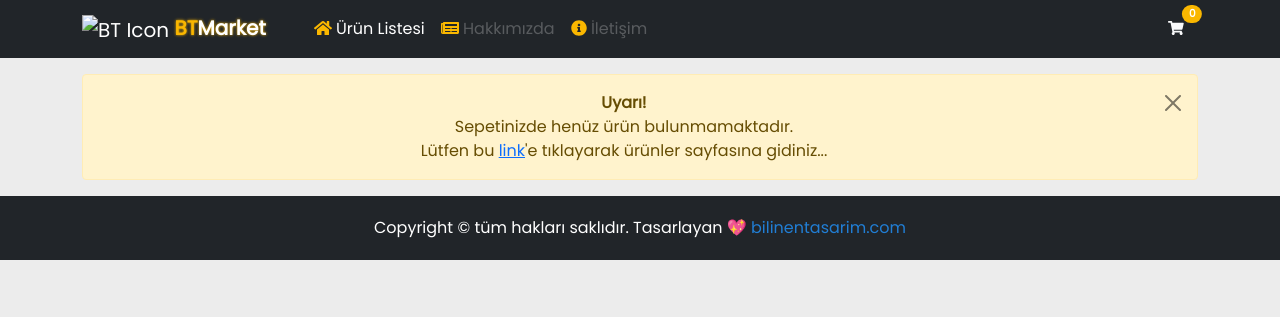
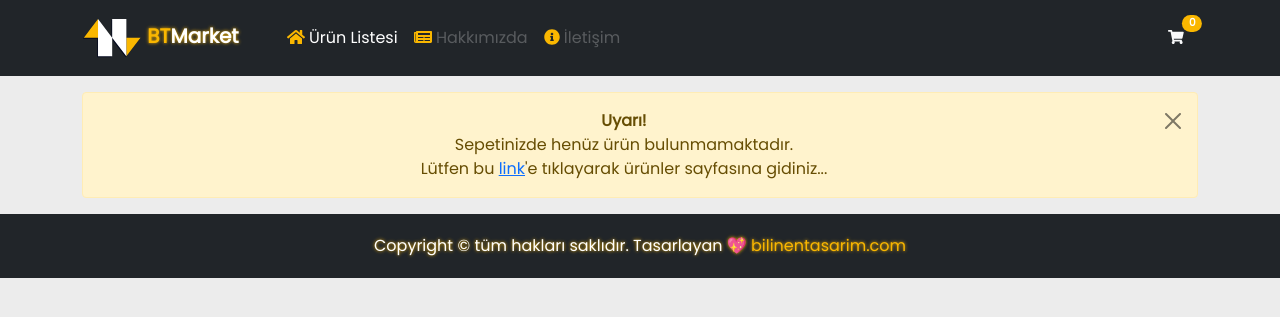
Before and after one commit to erhanurgun/MIX03-php-ile-sepet-uygulamasi, a PHP site: a page that uses cart.php in a window 1280 px wide. Shown: the top 317 px of the page. Run offline with PHP 8.4, Linux system fonts and the light colour scheme; data comes from the database, SQL or seed files in the repository; some libraries are stand-ins or nearby versions.

Commit message:
front-end - ayarlarda değişiklikler yapıldı

```diff
--- /dev/null
+++ b/assets/inc/header-logo.php
@@ -0,0 +1,26 @@
+<svg version="1.1" id="Layer_1" xmlns="http://www.w3.org/2000/svg" xmlns:xlink="http://www.w3.org/1999/xlink" x="0px" y="0px" width="60px" height="50px" viewBox="293.838 0 156.662 109.5" enable-background="new 293.838 0 156.662 109.5" xml:space="preserve">
+    <g id="_x3C_ikon-golge_x3E_">
+        <g id="kesit-sag_1_">
+            <polygon fill="#04091E" points="407.687,105.093 426.189,80.748 444.692,56.404 407.687,56.404 		" />
+        </g>
+        <g id="kesit-orta_1_">
+            <polygon fill="#04091E" points="407.687,105.093 389.184,80.751 370.681,56.408 370.681,105.093 333.674,105.093 333.674,7.727
+			370.638,56.408 370.641,7.724 407.687,7.727 		" />
+        </g>
+        <g id="kesit-sol_1_">
+            <polygon fill="#04091E" points="296.667,56.404 333.674,56.404 333.674,7.726 315.168,32.068 		" />
+        </g>
+    </g>
+    <g id="_x3C_ikon-sari_x3E_">
+        <g id="kesit-sag">
+            <polygon fill="var(--main-color-1)" points="409.66,102.463 428.163,78.117 446.667,53.778 409.66,53.778 		" />
+        </g>
+        <g id="kesit-orta">
+            <polygon fill="#FFFFFF" points="409.66,102.464 391.156,78.117 372.654,53.778 372.654,102.464 335.647,102.464 335.647,5.094
+			372.611,53.778 372.613,5.093 409.66,5.094 		" />
+        </g>
+        <g id="kesit-sol">
+            <polygon fill="var(--main-color-1)" points="298.638,53.778 335.647,53.778 335.647,5.094 317.142,29.437 		" />
+        </g>
+    </g>
+</svg>
--- a/assets/vendors/css/custom.css
+++ b/assets/vendors/css/custom.css
@@ -1,10 +1,22 @@
 @import url("https://fonts.googleapis.com/css2?family=Poppins:wght@400&display=swap");
-
 html,
 body {
   font-family: "Poppins", "Arial", cursive;
   background-color: #ececec;
   text-align: center !important;
+}
+
+/* Scroll Bar */
+::-webkit-scrollbar {
+  width: 8px;
+  background-color: #fff;
+  border-left: 1px solid #ccc;
+}
+::-webkit-scrollbar-thumb {
+  background-color: var(--main-color-1) !important;
+}
+::-webkit-scrollbar-thumb:hover {
+  background-color: var(--main-color-2) !important;
 }
 
 /* For Desktop */
@@ -21,21 +33,26 @@ body {
   }
 }
 
+footer a {
+  text-decoration: none;
+  color: var(--main-color-1) !important;
+}
+
+footer a:hover {
+  opacity: 0.9;
+}
+
 .footer-author {
-  background-color: var(--main-color-2);
+  background-color: var(--main-color-2) !important;
   color: #ffffff;
   padding: 20px;
   width: 100%;
   bottom: 0;
 }
 
-footer a {
-  text-decoration: none;
-  color: #217ed4;
-}
-
-footer a:hover {
-  opacity: 0.99;
+.footer-author,
+.market {
+  text-shadow: 0 0 3.5px var(--main-color-1) !important;
 }
 
 .card-price,
@@ -49,11 +66,7 @@ footer a:hover {
 
 .bt-warning {
   background-color: var(--main-color-1) !important;
-}
-
-.btn:hover {
-  background-color: var(--main-color-2) !important;
-  opacity: 0.9 !important;
+  color: #ffffff !important;
 }
 
 .bt-dark {
@@ -62,6 +75,11 @@ footer a:hover {
 
 .bt-text {
   color: var(--main-color-1) !important;
+}
+
+.btn:hover {
+  background-color: var(--main-color-2) !important;
+  opacity: 0.9 !important;
 }
 
 .page-item.disabled .page-link {
@@ -88,10 +106,6 @@ footer a:hover {
   margin-left: 1.5rem;
 }
 
-.market {
-  text-shadow: 0 0 3px var(--main-color-1) !important;
-}
-
 .table tbody tr td {
   height: 26px;
   line-height: 26px;
--- a/cart.php
+++ b/cart.php
@@ -1,4 +1,8 @@
 <?php require_once 'header.php'; ?>
+
+<head>
+    <title>Alışveriş Sepetim | BTMarket</title>
+</head>
 <?php if ($total_count == 0) : ?>
     <div class="alert alert-warning alert-dismissible fade show" role="alert">
         <strong>Uyarı!</strong> <br />
@@ -8,8 +12,8 @@
     </div>
 <?php else : ?>
     <div class="alert alert-info alert-dismissible fade show" role="alert">
-        <strong>Bilgi!</strong> <br />
-        Sepetinizde <strong><?= $total_count; ?></strong> adet ürün bulunmaktadır.
+        <strong class="bt-text">Bilgi!</strong> <br />
+        Sepetinizde <strong class="bt-text"><?= $total_count; ?> adet</strong> ürün bulunmaktadır.
         <button type="button" class="btn-close" data-bs-dismiss="alert" aria-label="Close"></button>
     </div>
     <table class="table table-striped table-hover">
@@ -46,7 +50,7 @@
                     </td>
                     <td><strong><?= $product->total_price; ?> ₺</strong></td>
                     <td>
-                        <button product-id="<?= $product->p_id; ?>" class="btn btn-danger btn-sm btnRemoveFromCart" type="button">
+                        <button product-id="<?= $product->p_id; ?>" class="btn bt-warning btn-sm btnRemoveFromCart" type="button">
                             <i class="fa fa-trash"></i> Sil
                         </button>
                     </td>
@@ -55,10 +59,10 @@
         </tbody>
         <tfoot>
             <th colspan="3" class="text-right">
-                Toplam Ürün: <span class="color-danger"> <?= $total_count; ?> adet</span>
+                Toplam Ürün: <span class="bt-text"> <?= $total_count; ?> adet</span>
             </th>
             <th colspan="4" class="text-right">
-                Toplam Tutar: <span class="color-danger"><?= $total_price; ?> ₺</span>
+                Toplam Tutar: <span class="bt-text"><?= $total_price; ?> ₺</span>
             </th>
         </tfoot>
     </table>
--- a/header.php
+++ b/header.php
@@ -8,7 +8,6 @@
     <meta name="viewport" content="width=device-width, initial-scale=1.0">
     <meta name="author" content="Erhan ÜRGÜN, @erhanurgun">
     <meta name="description" content="E-Ticaret sitesi için bir sepet uyulamması örneği">
-    <title>PHP ve jQuery ile Sepetim Uygulaması</title>
     <link rel="shortcut icon" href="https://bilinentasarim.com/dimg/diger/favicon.svg">
     <link rel="stylesheet" href="assets/vendors/bootstrap/css/bootstrap.min.css">
     <link rel="stylesheet" href="assets/vendors/fontawesome/css/all.min.css">
@@ -16,8 +15,28 @@
 
     <style>
         :root {
-            --main-color-1: #fab700;
-            --main-color-2: #212529;
+            /* DeepYellow */
+            --color-1: #fab700;
+            /* DeepPink */
+            --color-2: #ff1493;
+            /* DeepGreen */
+            --color-3: #04aa6d;
+            /* Dark */
+            --color-4: #212529;
+            /* FireBrick */
+            --color-5: #b22222;
+            /* DodgerBlue */
+            --color-6: #1e90ff;
+            /* OrangeRed */
+            --color-7: #ff4500;
+            /* Purple */
+            --color-8: #800080;
+            /* White */
+            --color-9: #ffffff;
+            /* Main Color 1 */
+            --main-color-1: var(--color-1);
+            /* Main Color 2 */
+            --main-color-2: var(--color-4);
         }
     </style>
 </head>
@@ -28,7 +47,9 @@
         <nav class="navbar navbar-expand-lg navbar-dark bt-dark">
             <div class="container">
                 <a class="navbar-brand" href="index">
-                    <img width="50" src="https://bilinentasarim.com/dimg/diger/favicon.svg" alt="BT Icon">
+                    <span class="logo">
+                        <?php require_once 'assets/inc/header-logo.php'; ?>
+                    </span>
                     <strong class="market"><span class="bt-text">BT</span>Market</strong>
                 </a>
                 <button class="navbar-toggler" type="button" data-bs-toggle="collapse" data-bs-target="#btNavbar" aria-controls="btNavbar" aria-expanded="false" aria-label="Toggle navigation">
--- a/index.php
+++ b/index.php
@@ -1,5 +1,8 @@
 <?php require_once 'header.php'; ?>
 
+<head>
+    <title>Ürün Listesi | BTMarket</title>
+</head>
 <h2 class="text-center">Ürün Listesi</h2>
 <hr>
 <div class="row">
```
Also changed, not shown: assets/lib/func.php (+124 -0 lines), assets/lib/query-cart.php (+9 -120 lines), assets/img/products/p-09.jpg (added), assets/img/products/p-10.jpg (added), assets/img/products/p-11.jpg (added), assets/img/products/p-12.jpg (added).
